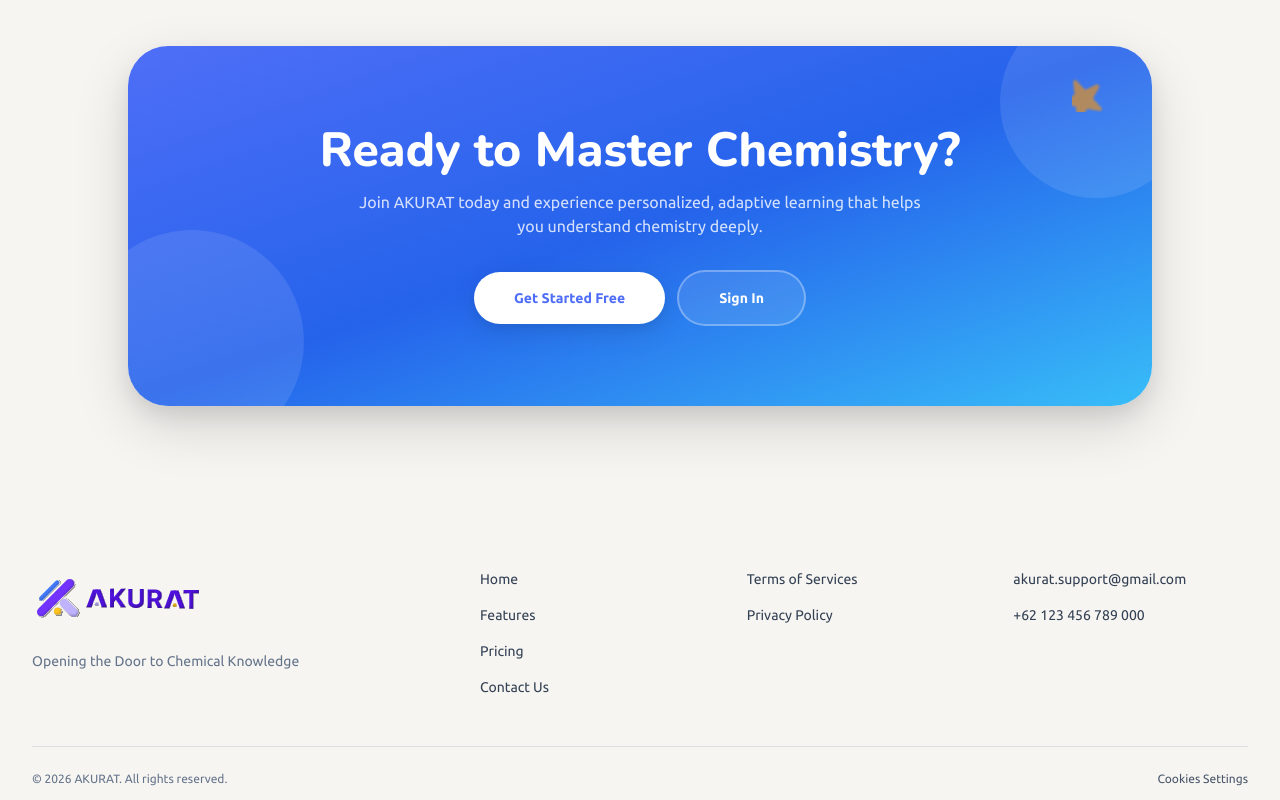
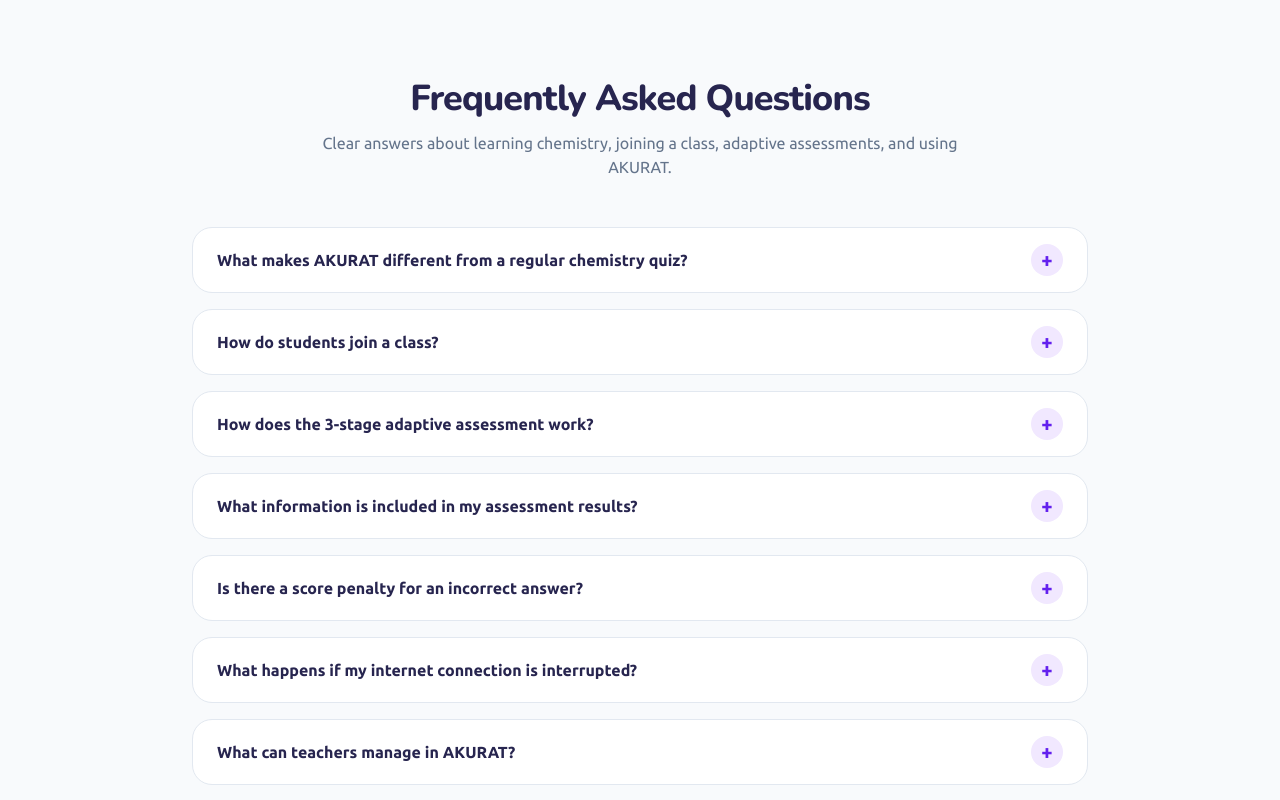
Before and after one commit to ausartal/education-web-app, a Next.js app: page / in a window 1280 px wide. Shown: the part 4260-5060 px from the top of the page. Built offline with nearby package versions, Linux system fonts and the light colour scheme; no server answers.

Commit message:
add detailed landing page FAQ

```diff
--- a/src/app/page.tsx
+++ b/src/app/page.tsx
@@ -161,6 +161,49 @@
     title: 'Instant Final Results',
     description: 'Review your score and misconception analysis.',
     color: 'text-[#F472B6]',
+  },
+];
+
+const frequentlyAskedQuestions = [
+  {
+    question: 'What makes AKURAT different from a regular chemistry quiz?',
+    answer:
+      'AKURAT connects structured chemistry materials, practice, classroom activities, and adaptive assessment in one learning flow. Instead of showing only a final score, the assessment helps identify the concepts and misconceptions that need more attention.',
+  },
+  {
+    question: 'How do students join a class?',
+    answer:
+      'After signing in as a student, open the Classes page and enter the class code provided by your teacher. Once the code is accepted, the class, assigned materials, tasks, and scheduled assessments will appear in your account.',
+  },
+  {
+    question: 'How does the 3-stage adaptive assessment work?',
+    answer:
+      'Stage 1 establishes a baseline. Your performance then determines the difficulty route used in Stages 2 and 3. Each stage contains its own question set and timing, allowing AKURAT to measure your chemistry understanding more precisely than a fixed test.',
+  },
+  {
+    question: 'What information is included in my assessment results?',
+    answer:
+      'After completing the assessment, you can review your final score, performance across the measured competencies, and diagnostic information about concepts that may have been misunderstood. These results help guide what to study next.',
+  },
+  {
+    question: 'Is there a score penalty for an incorrect answer?',
+    answer:
+      'There is no separate negative-marking penalty for an incorrect answer. However, your responses influence the adaptive route and the difficulty of later questions, so every answer should reflect your best understanding.',
+  },
+  {
+    question: 'What happens if my internet connection is interrupted?',
+    answer:
+      'Answers that have already been submitted remain saved. You can reconnect and continue from the latest available stage, but the assessment timer may continue running. We recommend using a stable connection before starting an exam.',
+  },
+  {
+    question: 'What can teachers manage in AKURAT?',
+    answer:
+      'Teachers can organize classes, share learning materials, create assignments and assessments, review submissions, and monitor student or class performance. The available insight is designed to help teachers decide which concepts need reinforcement.',
+  },
+  {
+    question: 'Can I use AKURAT on a phone or tablet?',
+    answer:
+      'Yes. Learning materials, practice, class updates, and progress views are responsive on phones and tablets. For timed assessments, a larger screen and a stable connection are recommended for the clearest experience.',
   },
 ];
 
@@ -706,6 +749,49 @@
         </div>
       </section>
 
+      <section
+        id="faq"
+        className="border-t border-white bg-[#F8FAFC] px-4 py-20 lg:px-8 lg:py-28"
+      >
+        <div className="mx-auto max-w-4xl">
+          <div className="text-center">
+            <h2 className="font-display text-3xl font-extrabold tracking-tight text-[#27254F] lg:text-4xl">
+              Frequently Asked Questions
+            </h2>
+            <p className="mx-auto mt-3 max-w-2xl text-sm leading-6 text-[#64748B] sm:text-base">
+              Clear answers about learning chemistry, joining a class, adaptive
+              assessments, and using AKURAT.
+            </p>
+          </div>
+
+          <div className="mt-12 space-y-4">
+            {frequentlyAskedQuestions.map((item) => (
+              <details
+                key={item.question}
+                className="group overflow-hidden rounded-2xl border border-[#E2E8F0] bg-white open:border-[#D6C5FA] open:shadow-[0_8px_24px_rgba(99,32,238,0.07)]"
+              >
+                <summary className="flex cursor-pointer list-none items-center justify-between gap-6 px-5 py-4 text-left sm:px-6 [&::-webkit-details-marker]:hidden">
+                  <span className="text-sm font-bold leading-6 text-[#27254F] sm:text-base">
+                    {item.question}
+                  </span>
+                  <span
+                    className="flex h-8 w-8 shrink-0 items-center justify-center rounded-full bg-[#F1E8FF] text-xl font-bold leading-none text-[#6320EE] transition-transform duration-200 group-open:rotate-45"
+                    aria-hidden="true"
+                  >
+                    +
+                  </span>
+                </summary>
+                <div className="border-t border-[#EEF1F5] px-5 pb-5 pt-4 sm:px-6 sm:pb-6">
+                  <p className="max-w-3xl text-sm leading-6 text-[#64748B]">
+                    {item.answer}
+                  </p>
+                </div>
+              </details>
+            ))}
+          </div>
+        </div>
+      </section>
+
       {/* Final CTA */}
       <section className="px-4 py-20 lg:px-8">
         <motion.div
```
